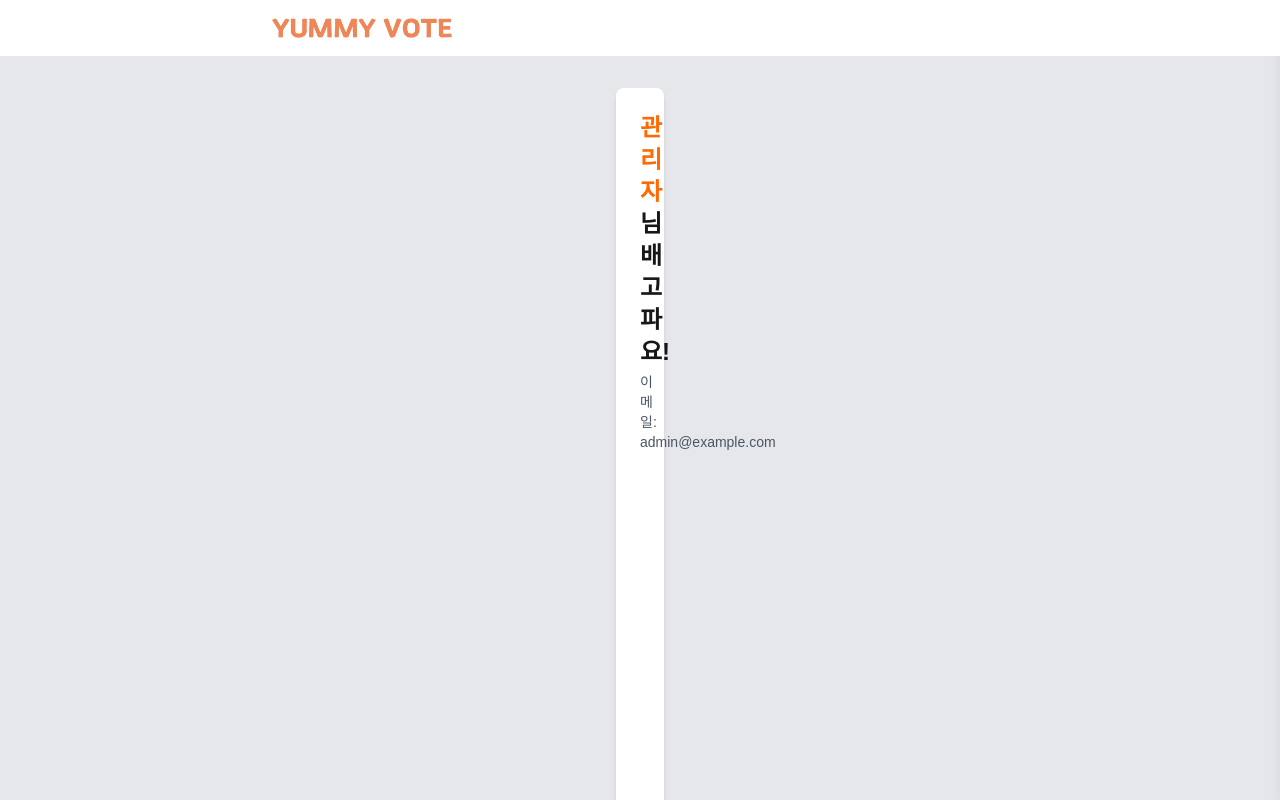
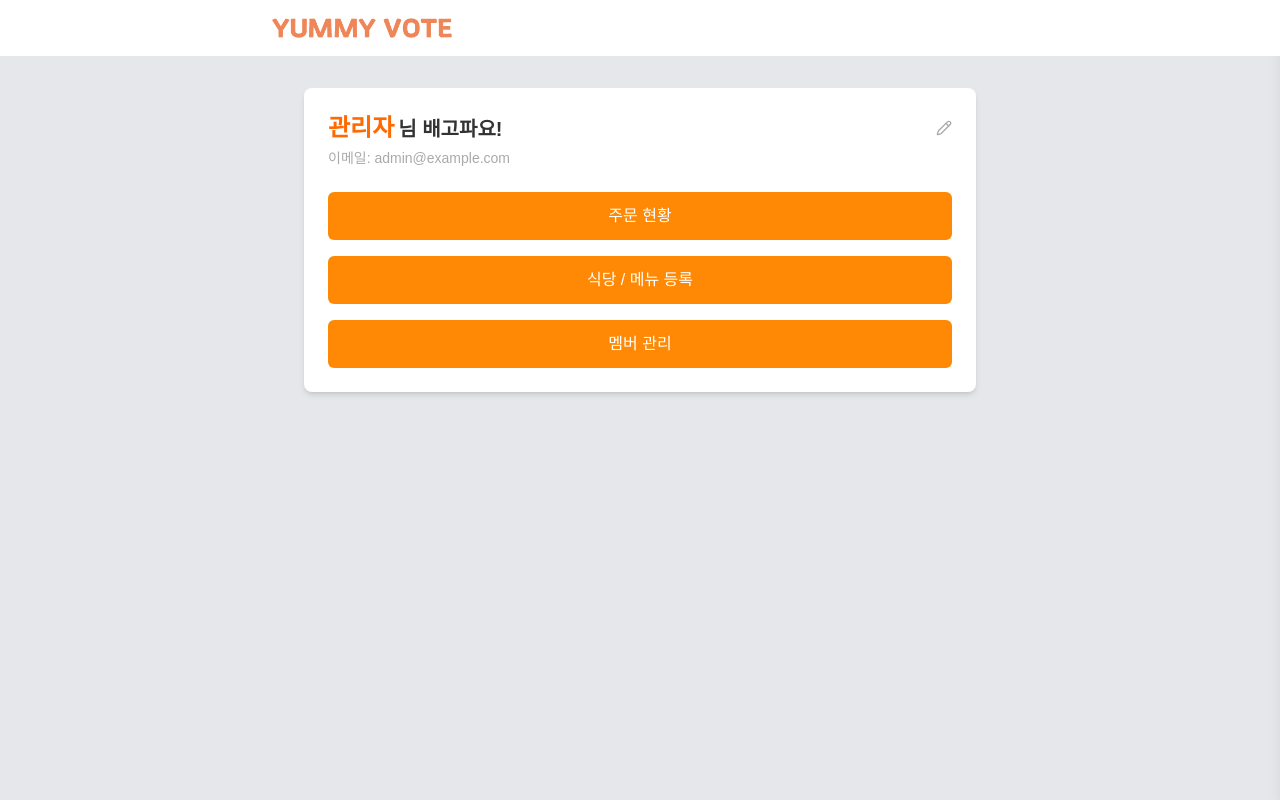
Before and after one commit to Du-it-Study-Code/yummy-vote, a Next.js app: page /manager in a window 1280 px wide. Shown: the top 800 px of the page. Built offline with nearby package versions, Linux system fonts and the light colour scheme.

Commit message:
관리자 페이지(대시보드) 수정

```diff
--- a/src/app/globals.css
+++ b/src/app/globals.css
@@ -7,6 +7,9 @@
 
 html, body {
   height: 100%;
+}
+button {
+  cursor: pointer;
 }
 
 /*
--- a/src/app/manager/layout.js
+++ b/src/app/manager/layout.js
@@ -1,6 +1,5 @@
 import '../globals.css';
 import Header from '@/views/components/layouts/Header';
-import Footer from '@/views/components/layouts/Footer';
 import localFont from 'next/font/local';
 
 const pretendard = localFont({
@@ -25,8 +24,7 @@ export default function ManagerLayout({ children }) {
       className={`${pretendard.variable} antialiased bg-gray-200 min-h-screen flex flex-col`}
     >
       <Header />
-      <main className="">{children}</main>
-      <Footer />
+      <main className="flex-1">{children}</main>
     </div>
   );
 }
--- a/src/app/manager/page.js
+++ b/src/app/manager/page.js
@@ -1,36 +1,48 @@
 'use client';
 import { useRouter } from 'next/navigation';
+import { Pencil } from 'lucide-react';
 
 export default function ManagerHome() {
   const router = useRouter();
 
-  // 예시로 하드코딩했지만, 실제로는 로그인 상태에서 받아오는 값으로 교체하세요
+  // 예시로 하드코딩했지만, 실제로는 로그인 상태에서 받아오는 값으로 교체
   const adminEmail = 'admin@example.com';
 
   return (
     <div className="p-8 px-4">
-          <div className="max-w-2 xl mx-auto bg-white p-6 rounded-lg shadow-md">
-              <h2 className="mb-1 text-2xl font-semibold">
-                  <span className="text-orange-500">관리자</span>님 배고파요!
+      <div className="max-w-2xl mx-auto bg-white p-6 rounded-lg shadow-md">
+        <h2 className="mb-1 text-xl font-semibold text-[#333] flex items-center justify-between">
+          <div>
+            <span className="mr-1 text-2xl text-orange-500">관리자</span>님 배고파요!
+          </div>
+          <button
+            type="button"
+            className="flex items-center gap-1 text-[14px] text-[#aaa] font-light hover:underline"
+            onClick={() => {
+              // 여기에 편집 모달 또는 이동 로직
+            }}
+          >
+            <Pencil size={16} />
+          </button>
         </h2>
-              <p className="mb-6 text-sm text-gray-600">이메일: {adminEmail}</p>
+        <p className="mb-6 text-sm text-[#aaa]">이메일: {adminEmail}</p>
 
         <div className="flex flex-col gap-4">
           <button
             onClick={() => router.push('/manager/order')}
-                      className="py-4 bg-blue-600 text-white rounded-md hover:bg-blue-500 transition"
+            className="py-3 bg-orange-400 text-white rounded-md hover:bg-blue-500 transition"
           >
             주문 현황
           </button>
           <button
             onClick={() => router.push('/manager/menu')}
-                      className="py-4 bg-blue-600 text-white rounded-md hover:bg-blue-500 transition"
+            className="py-3 bg-orange-400 text-white rounded-md hover:bg-blue-500 transition"
           >
-                      메뉴 등록
+            식당 / 메뉴 등록
           </button>
           <button
             onClick={() => router.push('/manager/members')}
-                      className="py-4 bg-blue-600 text-white rounded-md hover:bg-blue-500 transition"
+            className="py-3 bg-orange-400 text-white rounded-md hover:bg-blue-500 transition"
           >
             멤버 관리
           </button>
--- a/src/app/page.js
+++ b/src/app/page.js
@@ -1,4 +1,6 @@
 // 요약: 홈 페이지 (주문하러 가기 버튼)
+
+import Link from 'next/link';
 
 import Header from '@/views/components/layouts/Header';
 import LogoHeader from '@/views/components/layouts/LogoHeader';
@@ -12,11 +14,11 @@ export default function Home() {
       <LogoHeader />
       <main className="flex-1 flex items-center justify-center px-4">
         <div className="w-full max-w-[540px] flex flex-col space-y-4 border-2 p-4">
-          <button className="w-full py-2 px-4 font-semibold rounded-lg shadow-md text-white bg-orange-500 hover:bg-orange-300 cursor-pointer">
+          <button className="w-full py-3 px-4 font-semibold rounded-lg shadow-md text-white bg-orange-500 hover:bg-orange-300 cursor-pointer">
             주문하기
           </button>
-          <span className="text-base font-light tracking-tight text-center text-black">
-            <a>회원가입</a> / <a>로그인</a>
+          <span className="text-base py-2 font-light tracking-tight text-center text-black">
+            <Link href="">회원가입</Link> / <Link href="/manager">로그인</Link>
           </span>
         </div>
       </main>
```
Lines whose indentation alone changed are shown as unchanged.
